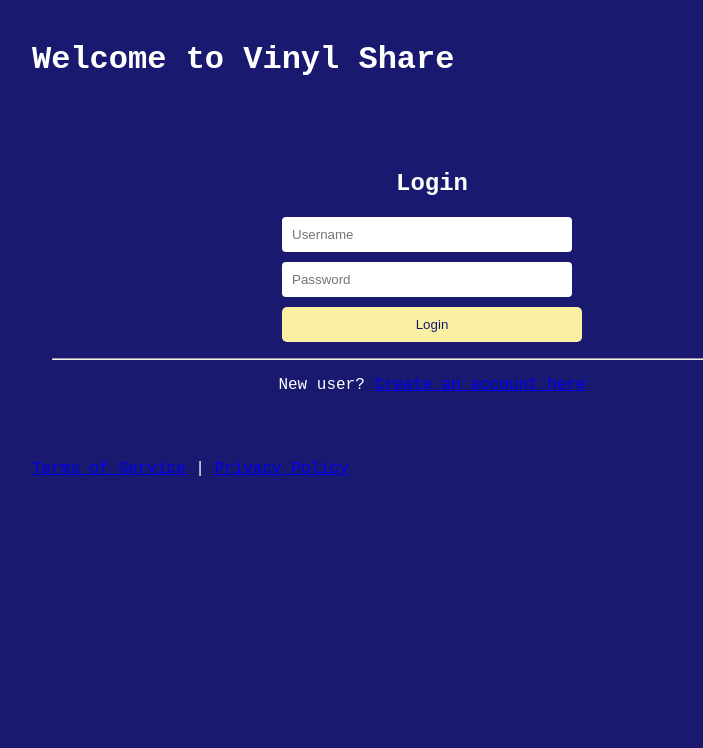
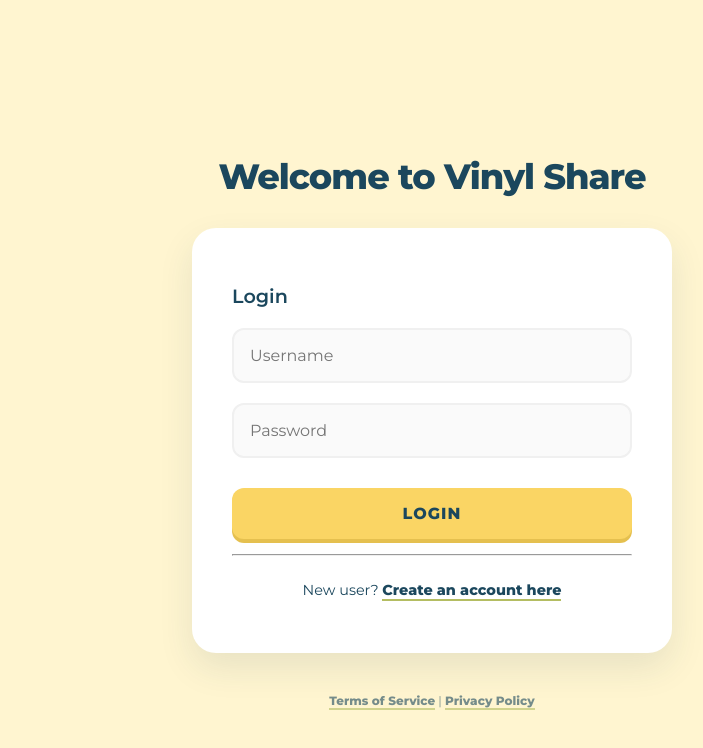
Before and after one commit to Calinamb/vinyl-collection-share, a website: page public/index.html in a window 1280 px wide. Shown: the whole page, without its empty margins (208-911 px from the left). Drawn offline with Linux system fonts and the light colour scheme.

Commit message:
Design update: Modernized layout with Montserrat and custom palette

```diff
--- a/public/app.css
+++ b/public/app.css
@@ -1,48 +1,122 @@
+@import url('https://fonts.googleapis.com/css2?family=Montserrat:wght@300;400;600;800&display=swap');
+
 body {
-    font-family:'Courier New', Courier, monospace;
-    background: #191970;
-    color: rgb(255, 255, 255);
-    max-width: 800px;
-    margin: 0 auto;
+    background-color: #FFF5D0;
+    color: #1B475D;
+    font-family: 'Montserrat', sans-serif;
+    margin: 0;
+    display: flex;
+    flex-direction: column; /* Stabler elementene loddrett */
+    justify-content: center;
+    align-items: center;
+    min-height: 100vh;
     padding: 20px;
 }
 
-.collection-card {
-    background: #1e1e1e;
-    padding: 15px;
-    border-radius: 8px;
-    margin-bottom: 10px;
-    border-left: 5px solid#faf0a4;
-    display: flex;
-    justify-content: space-between;
-    align-items: center;
+h1 {
+    font-weight: 800;
+    font-size: 2.2rem;
+    color: #1B475D;
+    margin-bottom: 30px; /* Gir luft ned til den hvite boksen */
+    text-align: center;
+    letter-spacing: -1px;
 }
 
-button {
-    background: #faf0a4;
-    color: #191970;
-    border: none;
-    padding: 10px 15px;
-    border-radius: 5px;
-    cursor: pointer;
+main {
+    background-color: #ffffff;
+    padding: 40px;
+    border-radius: 24px;
+    box-shadow: 0 15px 35px rgba(27, 71, 93, 0.1);
+    width: 100%;
+    max-width: 400px;
 }
 
-input {
-    padding: 10px;
-    border-radius: 4px;
-    border: none;
-    margin-right: 10px;
+h2 {
+    font-weight: 600;
+    font-size: 1.2rem;
+    margin-bottom: 20px;
+    text-align: left;
 }
 
 .form-container {
     display: flex;
     flex-direction: column;
-    max-width: 300px;
-    margin: 0 auto;
     gap: 10px;
+    width: 100%;
 }
 
-#login-section {
+input[type="text"],
+input[type="password"] {
+    width: 100%;
+    box-sizing: border-box;
+    padding: 16px;
+    border: 2px solid #F0F0F0;
+    border-radius: 12px;
+    font-family: 'Montserrat', sans-serif;
+    font-size: 1rem;
+    background-color: #FAFAFA;
+    margin-bottom: 10px;
+}
+
+input:focus {
+    border-color: #8EBD9D;
+    outline: none;
+    background-color: #ffffff;
+}
+
+button {
+    width: 100%;
+    padding: 16px;
+    background-color: #FAD564;
+    color: #1B475D;
+    border: none;
+    border-radius: 12px;
+    font-family: 'Montserrat', sans-serif;
+    font-weight: 800;
+    font-size: 1rem;
+    text-transform: uppercase;
+    letter-spacing: 1px;
+    cursor: pointer;
+    transition: all 0.2s ease;
+    box-shadow: 0 4px 0px #e5c04f;
+    margin-top: 10px;
+}
+
+button:hover {
+    background-color: #fce08a;
+    transform: translateY(-2px);
+    box-shadow: 0 6px 0px #e5c04f;
+}
+
+button:active {
+    transform: translateY(2px);
+    box-shadow: 0 0px 0px transparent;
+}
+
+.consent-container {
+    display: flex;
+    align-items: center;
+    gap: 12px;
+    margin: 15px 0;
+    font-size: 0.85rem;
+    color: #1B475D;
+}
+
+p {
     text-align: center;
-    padding: 50px 20px;
+    margin-top: 25px;
+    font-size: 0.9rem;
 }
+
+a {
+    color: #1B475D;
+    font-weight: 800;
+    text-decoration: none;
+    border-bottom: 2px solid #B4BD62;
+}
+
+footer {
+    margin-top: 40px;
+    font-size: 0.75rem;
+    opacity: 0.6;
+}
```
